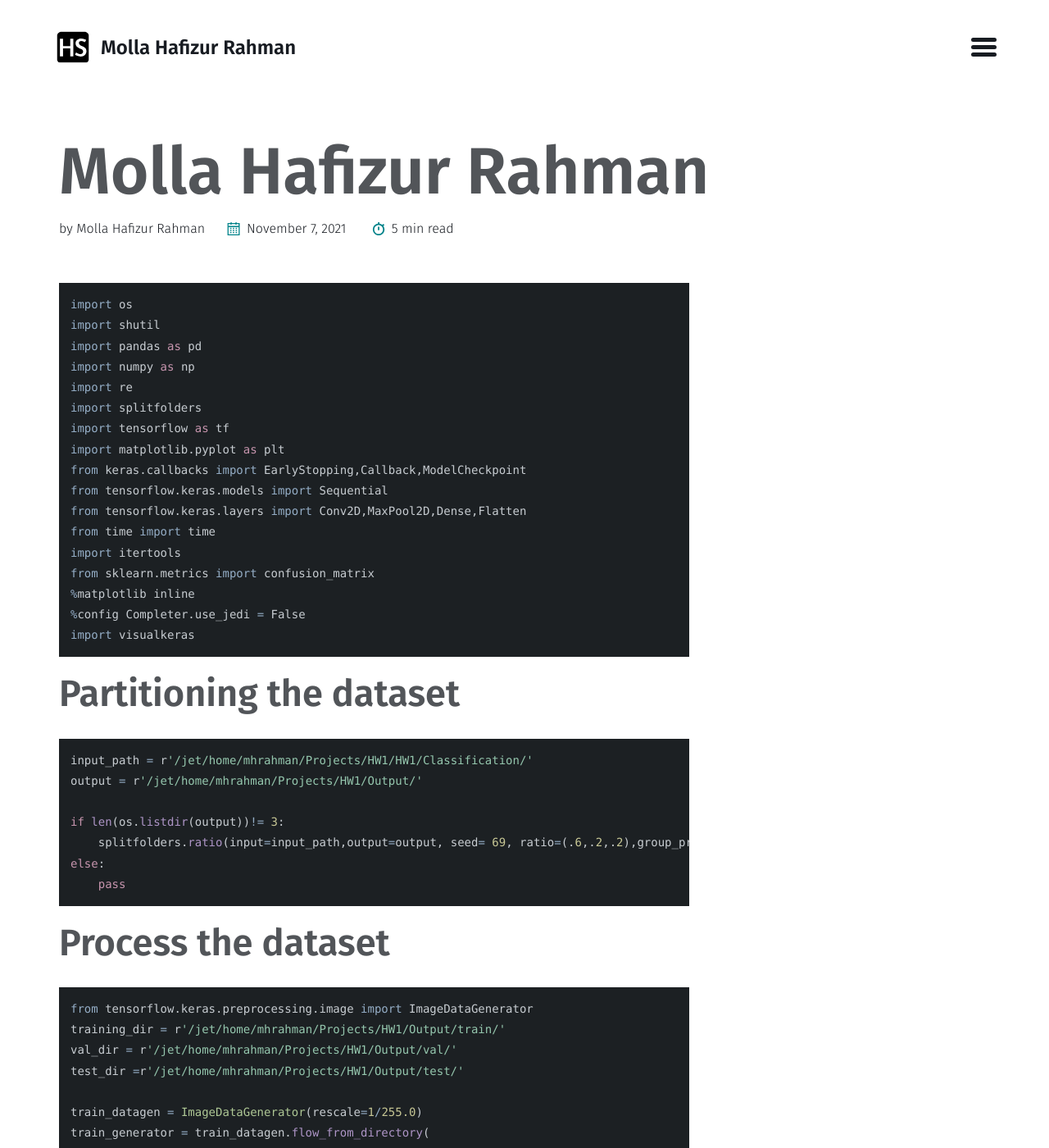
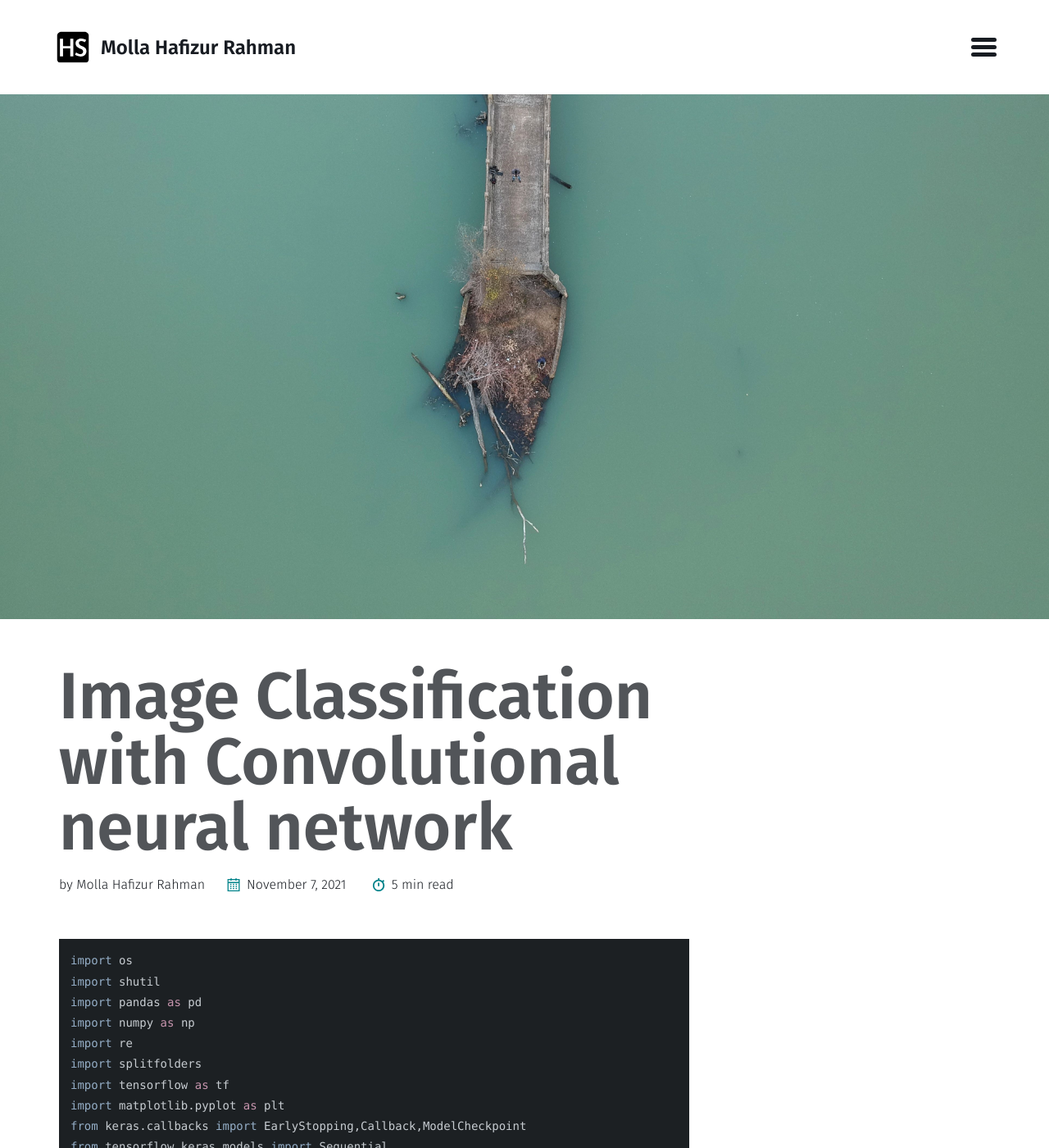
Before and after one commit to HafizSunny/HafizSunny09.github.io, a Jekyll site: the page built from _posts/2021-11-07-web-scraping.md, in a window 1280 px wide and 1400 px high. Shown: the whole window at 82% size. Built offline with Jekyll 4.4.1, drawn with Linux system fonts in a browser that asks for light colours; some of the changed lines change nothing that is shown.

Commit message:
Update 2021-11-07-web-scraping.md

````diff
--- a/_posts/2021-11-07-web-scraping.md
+++ b/_posts/2021-11-07-web-scraping.md
@@ -1,5 +1,4 @@
 ---
-<<<<<<< HEAD
 title: "Image Classification with Convolutional neural network"
 image: /images/cover.jpg
 categories:
@@ -10,12 +9,7 @@ tags:
   - convolutional neural Network
   - CNN
 last_modified_at: 2021-03-17T10:46:49-04:00
-=======
-layout: post
-title: "new"
-subtitle: "ew"
-background: '/images\web-scraming\cover.jpg'
->>>>>>> 8bd4b1f50826a2bc3665fb0380ad0475a03be945
+
 ---
 ```python
 import os
````
